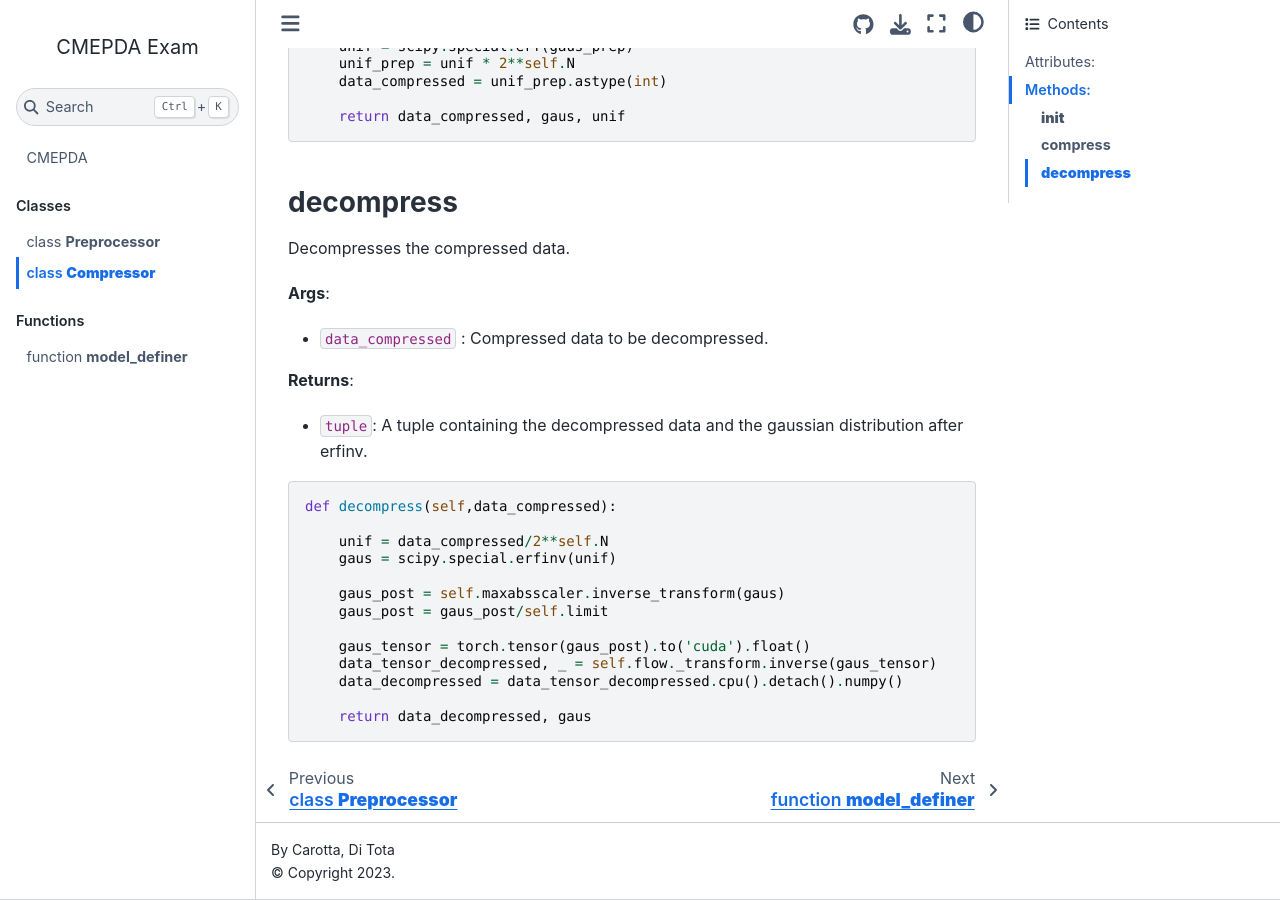
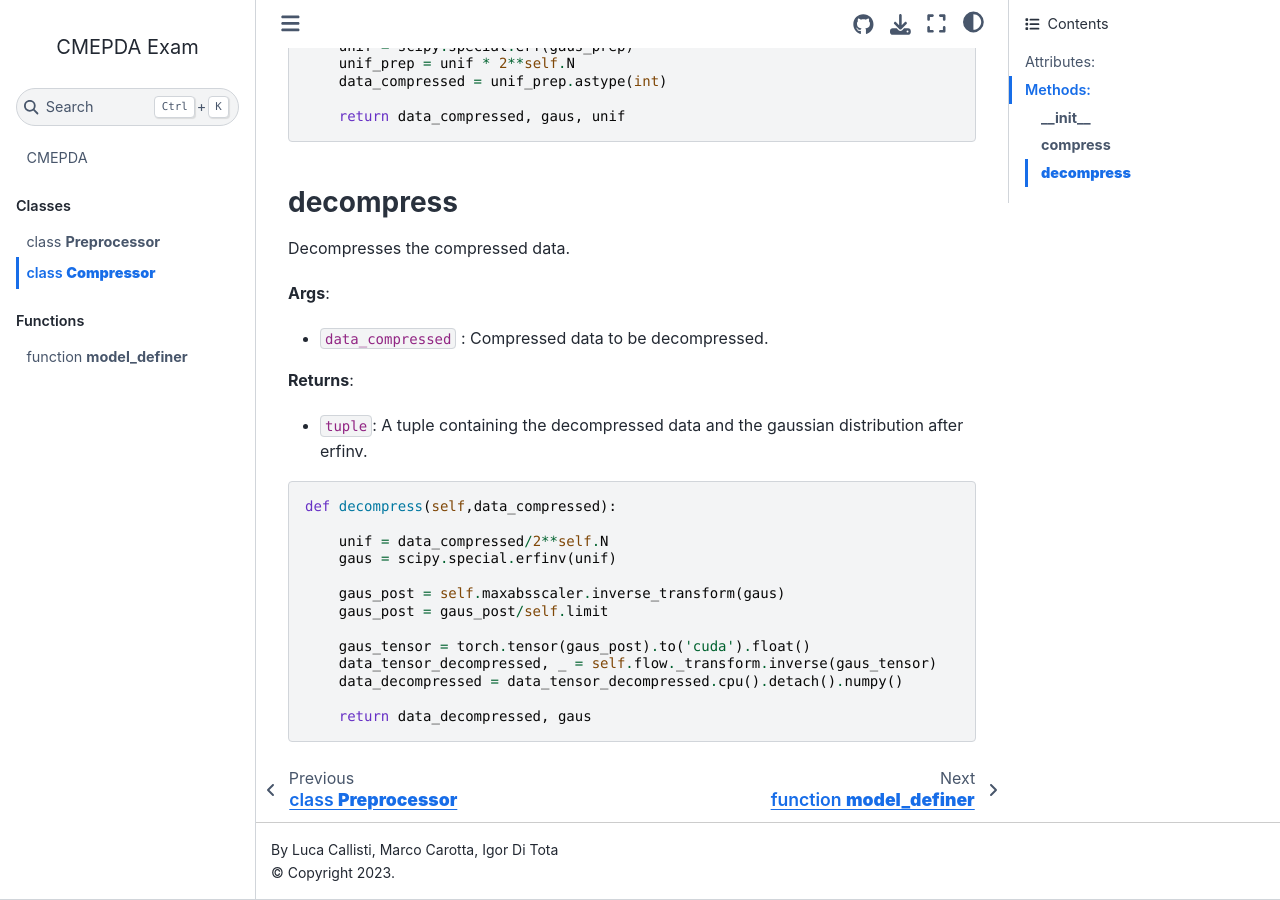
Before and after one commit to igordt/CMEPDA, a Jupyter Book: the page built from docs/compressor.md, in a window 1280 px wide and 900 px high, scrolled down 1436 px. Built offline with Jupyter Book 1.0.4 settings and Sphinx 7.4.7 and the Sphinx Book theme 1.1.4, drawn with Linux system fonts in a browser that asks for light colours.

Commit message:
minor fix

```diff
--- a/README.rst
+++ b/README.rst
@@ -1,8 +1,8 @@
 ======
 CMEPDA
 ======
-.. image:: https://readthedocs.org/projects/marcocarotta-cmepda/badge/?version=latest
-    :target: https://marcocarotta-cmepda.readthedocs.io/en/latest/?badge=latest
+.. image:: https://readthedocs.org/projects/cmepda-callisticarottaditota/badge/?version=latest
+    :target: https://cmepda-callisticarottaditota.readthedocs.io/en/latest/?badge=latest
     :alt: Documentation Status
 
 
--- a/docs/_config.yml
+++ b/docs/_config.yml
@@ -3,7 +3,7 @@
 # Comprehensive example: https://github.com/executablebooks/jupyter-book/blob/master/docs/_config.yml
 
 title: CMEPDA Exam
-author: Carotta, Di Tota
+author: Luca Callisti, Marco Carotta, Igor Di Tota
 #logo: logo.png
 
 # Force re-execution of notebooks on each build.
--- a/docs/compressor.md
+++ b/docs/compressor.md
@@ -11,7 +11,7 @@ The code is contained in the `our_classes.py` file.
 
 ## Methods:
 
-### **__init__**
+### **\_\_init\_\_**
 Initializes the Compressor object.
 
 **Args**:
```
Also changed, not shown: docs/preprocessor.md (+1 -1 lines).
